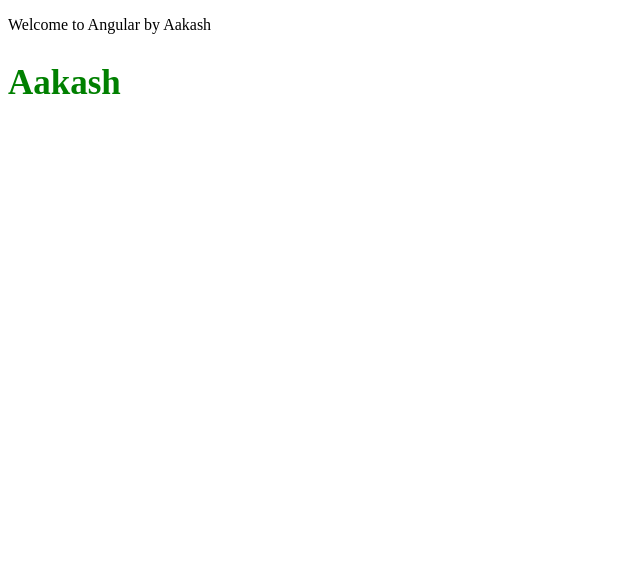
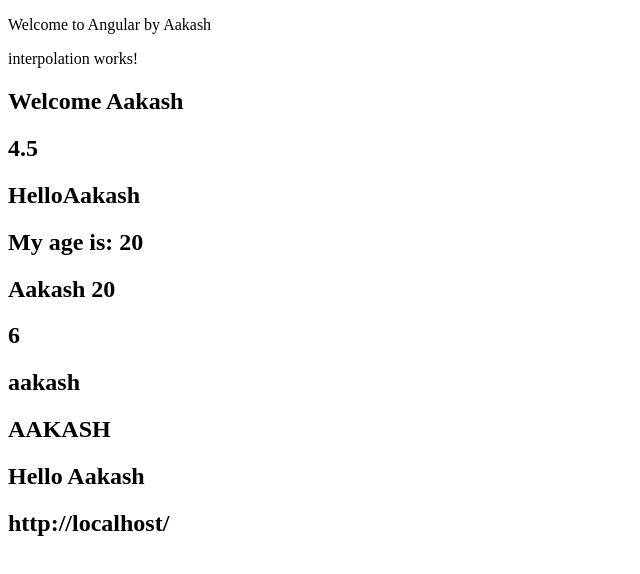
Before and after one commit to AakashKainth/new-app, an Angular app: page / in a window 1280 px wide. Shown: the top 574 px of the page, without its empty margins (0-640 px from the left). Built offline with nearby package versions, Linux system fonts and the light colour scheme.

Commit message:
interpolation concepts

```diff
--- a/src/app/app.component.html
+++ b/src/app/app.component.html
@@ -1,2 +1,2 @@
 <p>Welcome to Angular by Aakash</p>
-<app-inline></app-inline>
+<app-interpolation></app-interpolation>
--- a/src/app/app.component.ts
+++ b/src/app/app.component.ts
@@ -2,13 +2,14 @@
 import { RouterOutlet } from '@angular/router';
 import { UserComponent } from "./user/user.component";
 import { InlineComponent } from "./inline/inline.component";
+import { InterpolationComponent } from "./interpolation/interpolation.component";
 
 @Component({
     selector: 'app-root',
     standalone: true,
     templateUrl: './app.component.html',
     styleUrl: './app.component.css',
-    imports: [RouterOutlet, UserComponent, InlineComponent]
+    imports: [RouterOutlet, UserComponent, InlineComponent, InterpolationComponent]
 })
 export class AppComponent {
   title = 'Learning Never Ends';
--- /dev/null
+++ b/src/app/interpolation/interpolation.component.html
@@ -0,0 +1,24 @@
+<p>interpolation works!</p>
+
+<!-- Display property value indside HTML -->
+<h2>Welcome {{name}}</h2>
+
+<!-- Showing Expresions -->
+<h2>{{2+2/4*5}}</h2>
+
+<!-- Concatenation -->
+<h2>{{ "Hello" + name}}</h2>
+
+<!-- All the rendering through Interpolation stores the data in string -->
+<h2>{{ "My age is: " + age  }}</h2>
+<h2>{{ name + " " + age }}</h2>
+
+<!-- We can use JavaScript properties and Methods -->
+<h2>{{ name.length }}</h2>
+<h2>{{ name.toLowerCase() }}</h2>
+<h2>{{ name.toUpperCase() }}</h2>
+
+<!-- We can use our custom methods -->
+<h2>{{ helloMessgae() }}</h2>
+
+<h2>{{ url }}</h2>
--- /dev/null
+++ b/src/app/interpolation/interpolation.component.ts
@@ -0,0 +1,20 @@
+import { Component } from '@angular/core';
+
+@Component({
+  selector: 'app-interpolation',
+  standalone: true,
+  imports: [],
+  templateUrl: './interpolation.component.html',
+  styleUrl: './interpolation.component.css'
+})
+export class InterpolationComponent {
+  public name = "Aakash";
+  public age=20;
+  public url = window.location.href;
+  helloMessgae(){
+    return "Hello Aakash"
+  }
+
+
+
+}
```
Also changed, not shown: src/app/interpolation/interpolation.component.css (added), 1 other file (tests, documents, lock files or other folders).
